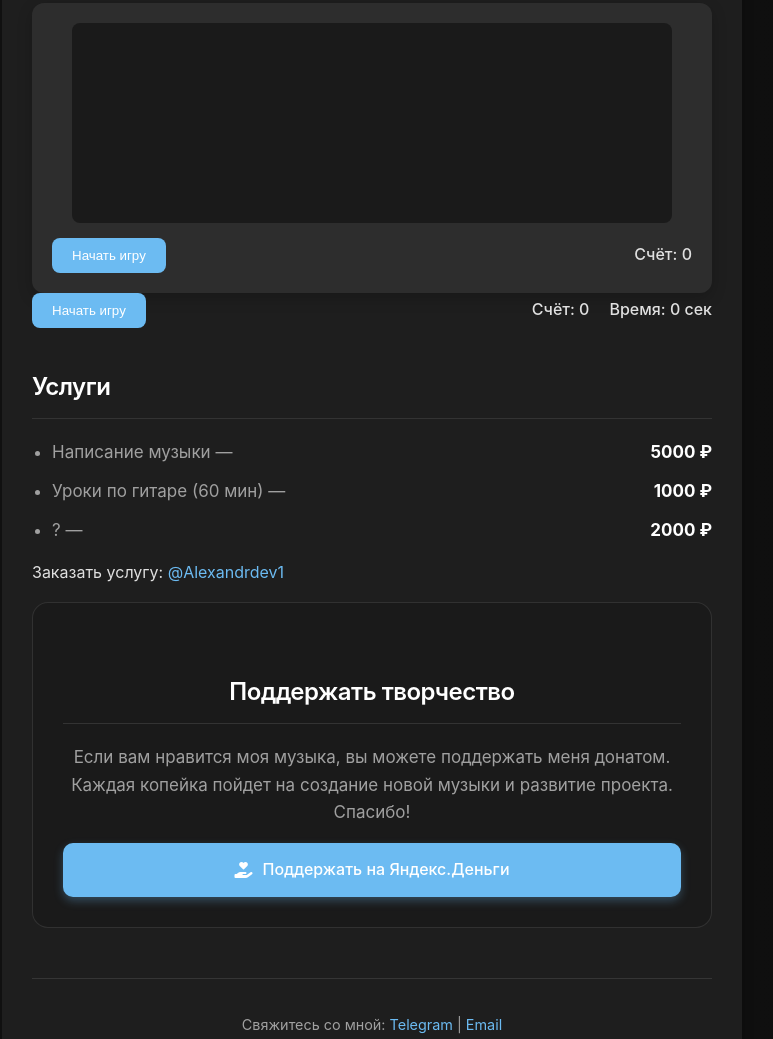
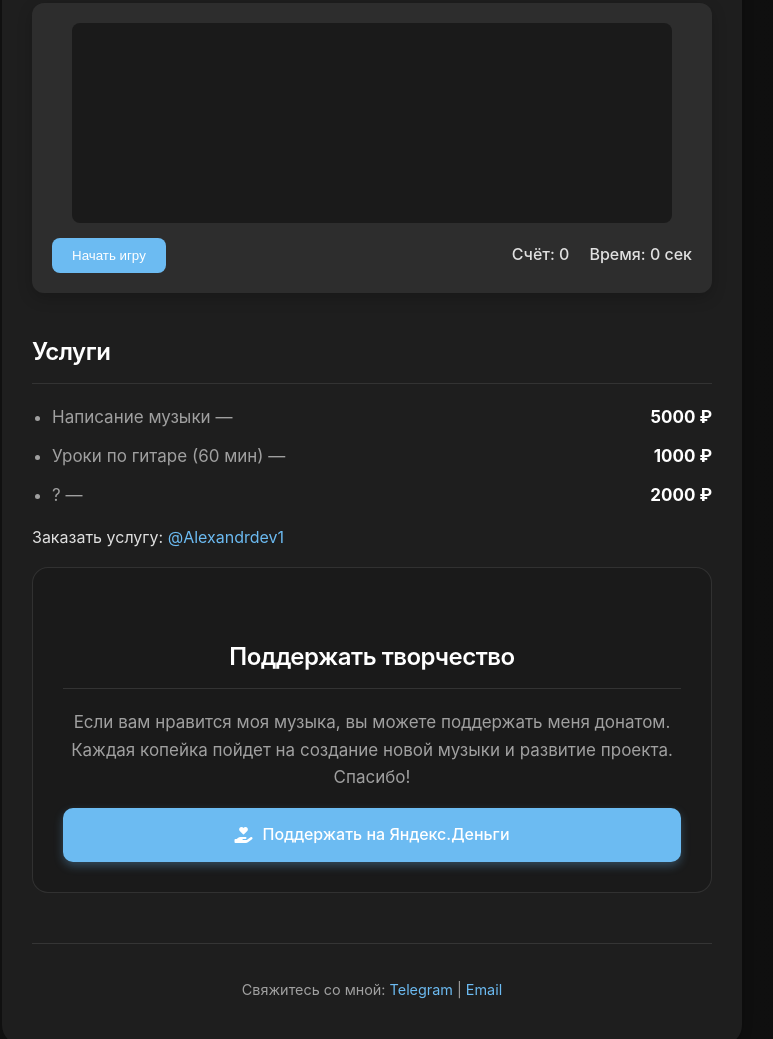
Before and after one commit to Alexandrdev1/my-music-telegram-bot, a plain HTML site: page index.html in a window 1280 px wide. Shown: the part 1296-2335 px from the top of the page, without its empty margins (268-1041 px from the left). Drawn offline with Linux system fonts and the light colour scheme.

Commit message:
Add files via upload

```diff
--- a/index.html
+++ b/index.html
@@ -63,7 +63,7 @@
         </section>
 
         <section class="services">
-            <!-- Мини-игра -->
+          <!-- Мини-игра -->
 <section class="game">
     <h2>Мини-игра</h2>
     <p>Попробуй избежать препятствий и собери как можно больше монеток!</p>
@@ -71,16 +71,12 @@
         <canvas id="gameCanvas" width="600" height="200"></canvas>
         <div class="game-controls">
             <button id="startGame">Начать игру</button>
-            <div class="score">Счёт: <span id="score">0</span></div>
+            <div class="game-stats">
+                <div class="score">Счёт: <span id="score">0</span></div>
+                <div class="timer">Время: <span id="time">0</span> сек</div>
+            </div>
         </div>
     </div>
-    <div class="game-controls">
-    <button id="startGame">Начать игру</button>
-    <div class="game-stats">
-        <div class="score">Счёт: <span id="score">0</span></div>
-        <div class="timer">Время: <span id="time">0</span> сек</div>
-    </div>
-</div>
 </section>
             <h2>Услуги</h2>
             <ul>
```
Also changed, not shown: cat.png (added).
